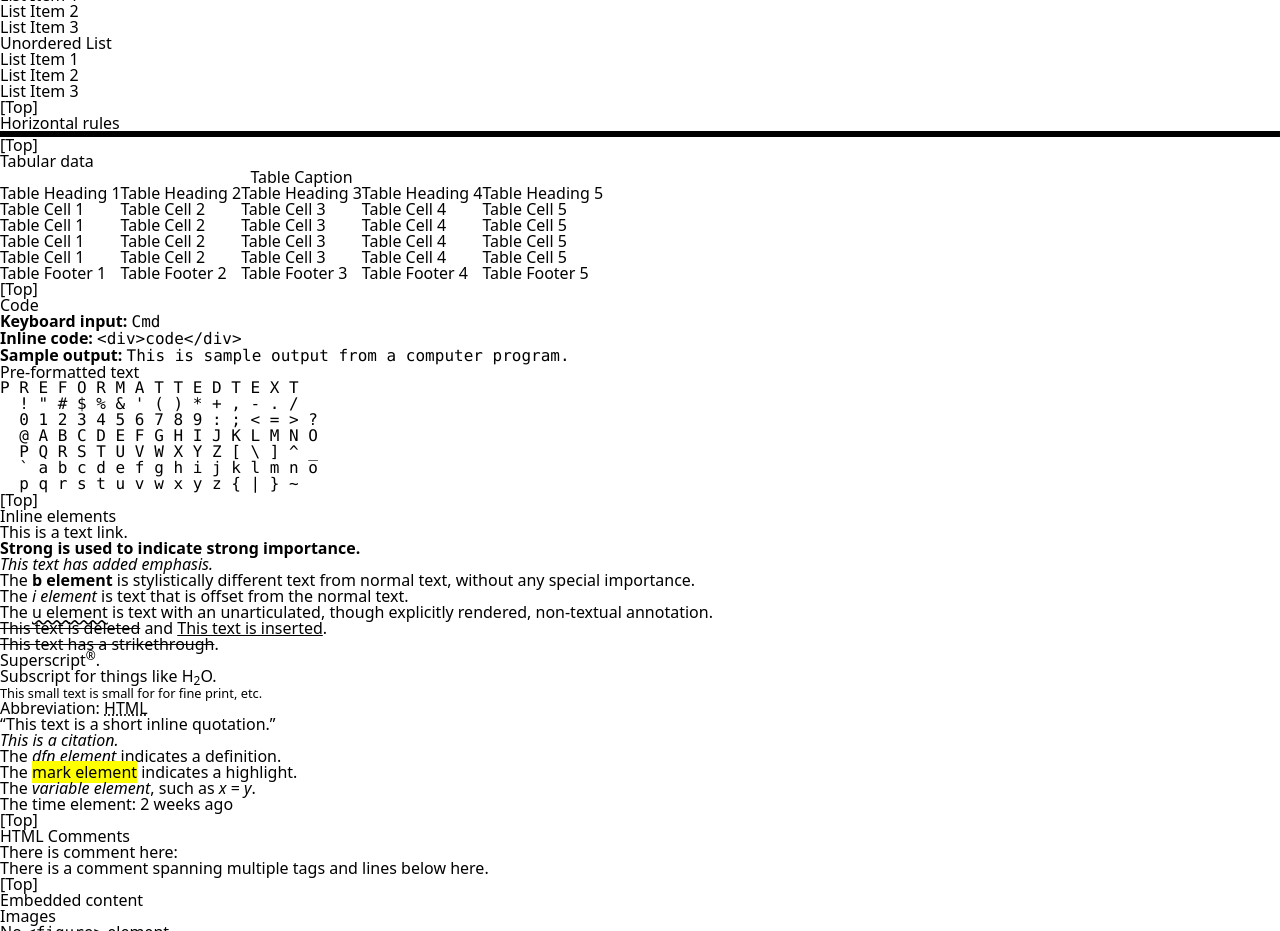
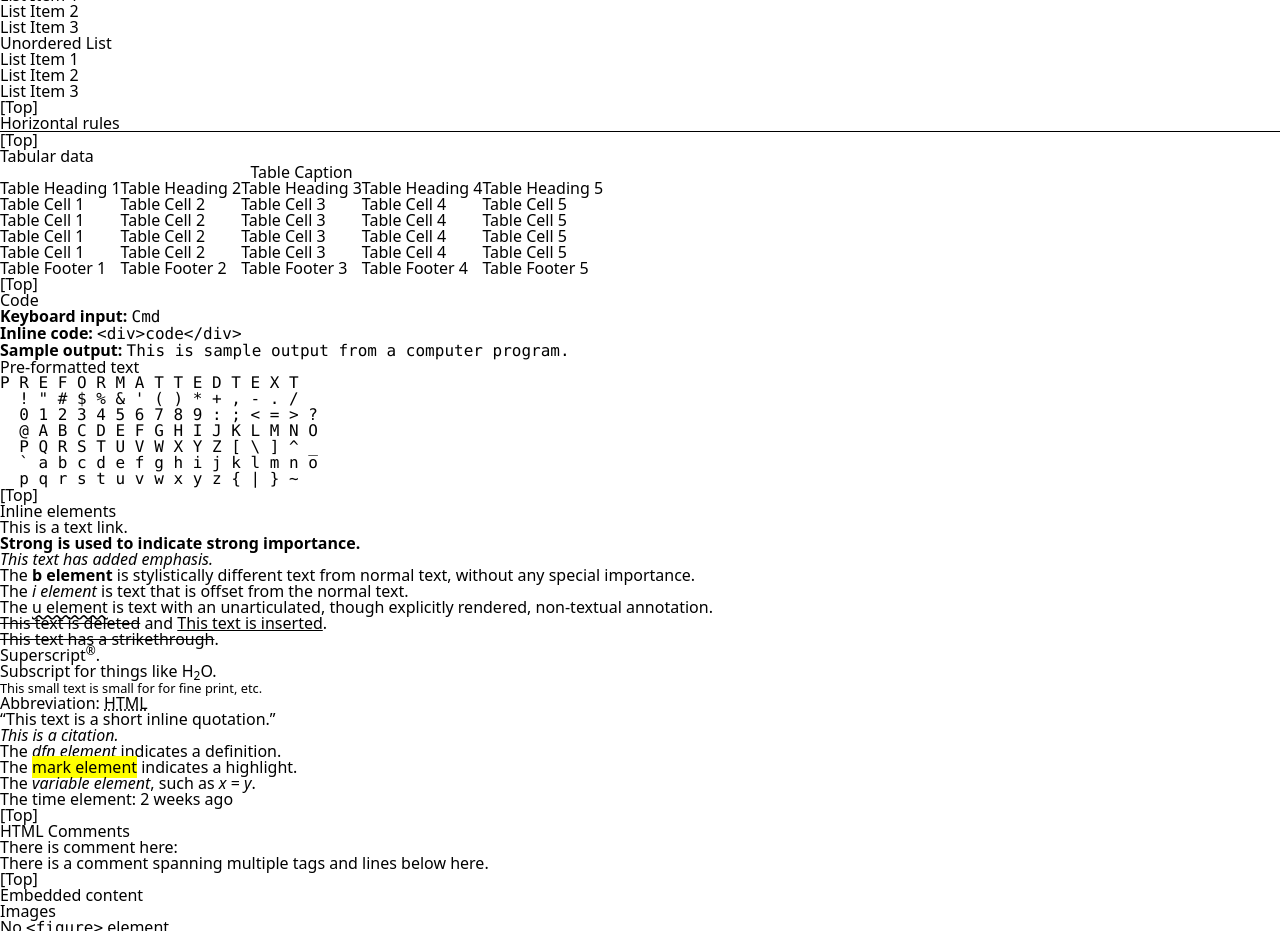
Before and after one commit to kripod/css-homogenizer, a website: page test-pages/reset.html in a window 1280 px wide. Shown: the part 861-1792 px from the top of the page. Drawn offline with nearby package versions, Linux system fonts and the light colour scheme.

Commit message:
fix(opinionated): hr border width and stlye

```diff
--- a/opinionated-base.css
+++ b/opinionated-base.css
@@ -2,8 +2,18 @@
  * ========================================================================== */
 
 /**
+ * Maintain `hidden` behaviour when overriding `display` values:
+ * https://css-tricks.com/the-hidden-attribute-is-visibly-weak/
+ */
+
+[hidden] {
+	display: none !important;
+}
+
+/**
  * Overflow by default is bad
  */
+
 pre {
 	white-space: pre-wrap;
 }
@@ -13,6 +23,7 @@ pre {
  * 2. Remove strange space-below when inline
  * 3. Responsive by default
  */
+
 img,
 svg,
 video,
@@ -25,9 +36,10 @@ audio {
 }
 
 /**
- * Maintain intrinsic aspect ratios when 'max-width' is applied
- * (iframe, embed, and object have no intrinsic ratio, set height explicitly)
+ * Maintain intrinsic aspect ratios when `max-width` is applied
+ * (`iframe` has no intrinsic ratio, so its `height` needs to be set explicitly)
  */
+
 img,
 svg,
 video,
@@ -39,6 +51,7 @@ canvas {
  * There is no good reason elements default to 300px,
  * and audio files are unlikely to come with a width attribute
  */
+
 audio {
 	width: 100%;
 }
@@ -76,11 +89,14 @@ html {
 	overflow-wrap: break-word;
 }
 
-/**
- * Modernize 'border-style' (instead of 'inset')
+/*
+ * 1. Thin horizontal line
+ * 2. Modernize `border-style` (instead of `inset`)
  */
+
 hr {
-	border: solid;
+	border-top-width: 1px;
+	border-style: solid;
 }
 
 /**
@@ -91,12 +107,3 @@ hr {
 u {
 	text-decoration-style: wavy;
 }
-
-/**
- * Cater for the 'hidden' attribute:
- * https://css-tricks.com/the-hidden-attribute-is-visibly-weak/
- */
-
-[hidden] {
-	display: none !important;
-}
```
Also changed, not shown: CHANGELOG.md.
